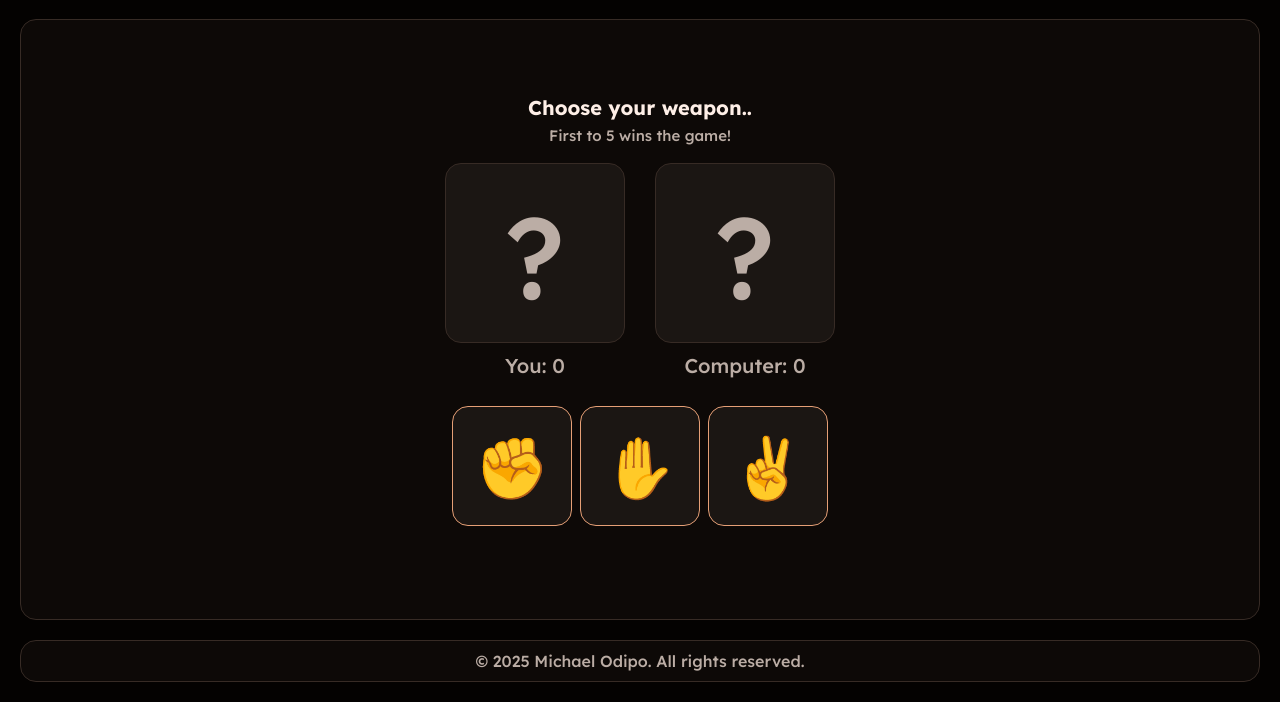
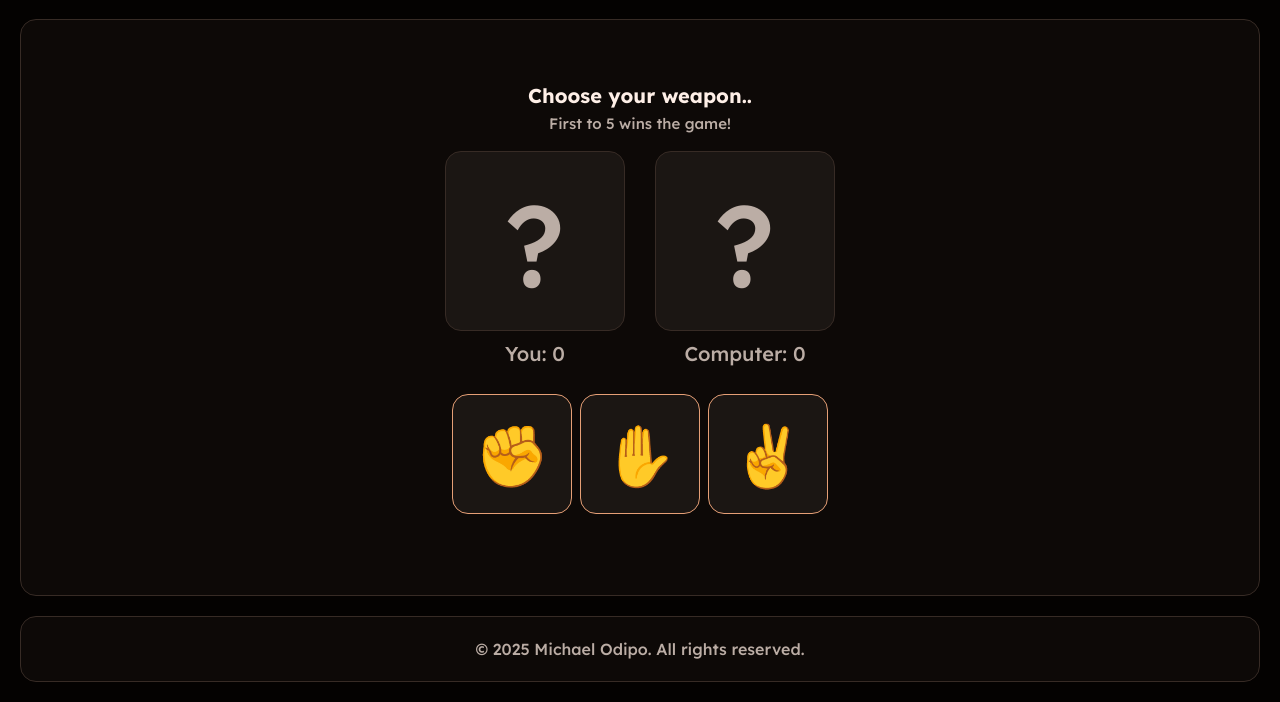
Before and after one commit to misckiua/rock-paper-scissors, a plain HTML site: page index.html in a window 1280 px wide. Shown: the part 98-800 px from the top of the page. Drawn offline with Linux system fonts and the light colour scheme.

Commit message:
fix: footer having too little padding

```diff
--- a/style.css
+++ b/style.css
@@ -185,7 +185,7 @@ h3 {
 }
 
 footer {
-  padding: 10px;
+  padding: 22px;
   display: flex;
   justify-content: center;
   align-items: center;
```
